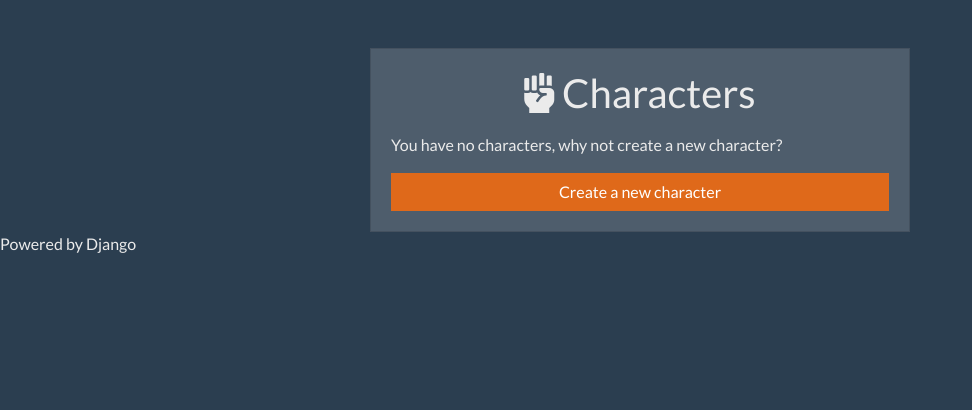
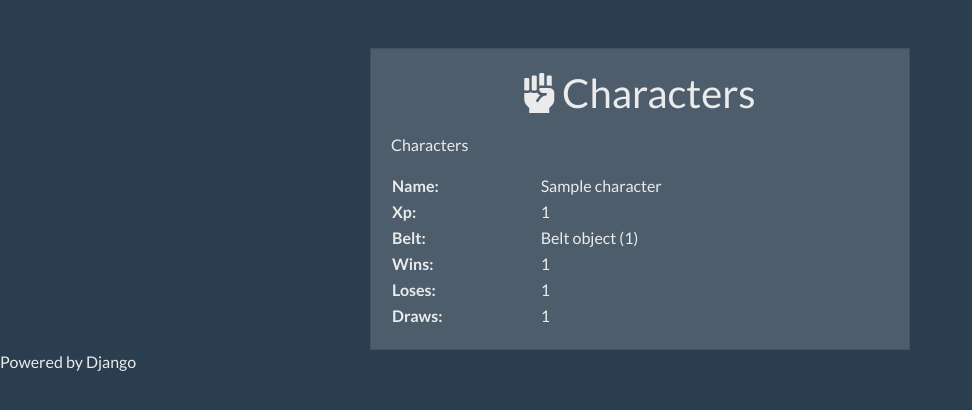
Before and after one commit to wahello/ookma-kyi-core, a Django app: page /characters/ in a window 1280 px wide. Shown: the top 410 px of the page, without its empty margins (0-972 px from the left). Run offline with Django 3.2, Linux system fonts and the light colour scheme; a user stored in the database is signed in; tables that the repository leaves empty hold one stand-in row (values such as "Sample post"); some libraries are stand-ins or nearby versions.

Commit message:
Updated characters app index page
Updated the characters app index page to list any characters the user
has created and a button to create a new one if he has none.

```diff
--- a/templates/characters/characters.html
+++ b/templates/characters/characters.html
@@ -9,11 +9,33 @@
       <h1 class="text-center mb-3">
           <i class="fas fa-fist-raised" aria-hidden="true"></i>  Characters
       </h1>
-        {% if user.characters.items|length > 0 %}
-            <p>Characters here</p>
+        {% if user.character_set.count == 0 %}
+            <p>You have no characters, why not create a new character?</p>
+            <a href="{% url 'create_character' %}" class="btn btn-primary" role="button" title="Create a new character">Create a new character</a>
         {% else %}
-            <p>You have no characters, why not create a new character?</p>
-            <a href="" class="btn btn-primary" role="button" title="Create a new character">Create a new character</a>
+            <p>Characters</p>
+            {% for character in user.character_set.all %}
+                <table>
+                <tr>
+                    <th scope="row">Name:</th><td>{{ character.name }}</td>
+                </tr>
+                <tr>
+                    <th scope="row">Xp:</th><td>{{ character.xp }}</td>
+                </tr>
+                <tr>
+                    <th scope="row">Belt:</th><td>{{ character.belt }}</td>
+                </tr>
+                <tr>
+                    <th scope="row">Wins:</th><td headers="wins">{{ character.wins }}</td>
+                </tr>
+                <tr>
+                    <th scope="row">Loses:</th><td>{{ character.loses }}</td>
+                </tr>
+                <tr>
+                    <th scope="row">Draws:</th><td>{{ character.draws }}</td>
+                </tr>
+                </table>
+            {% endfor %}
         {% endif %}
     </div>
   </div>
```
